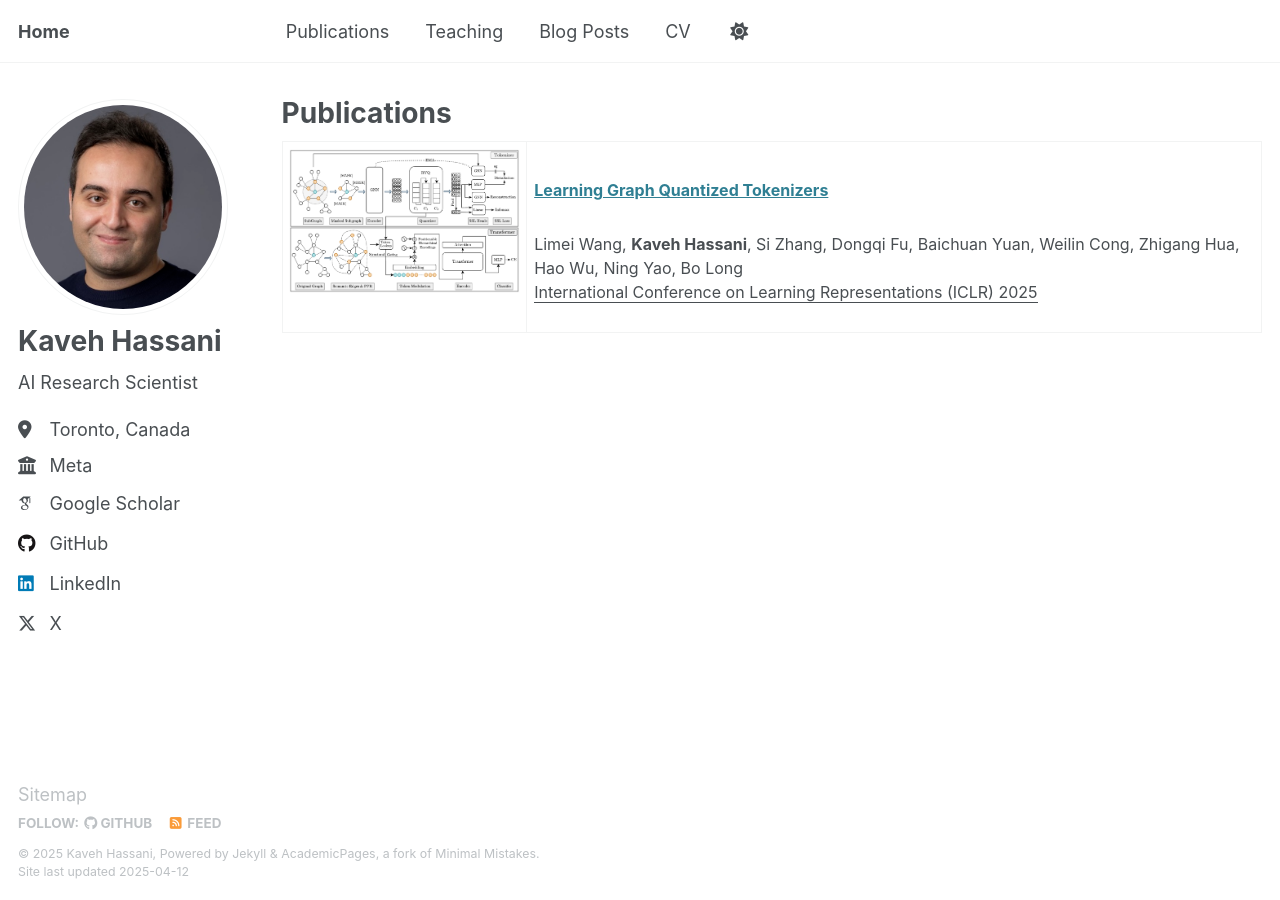
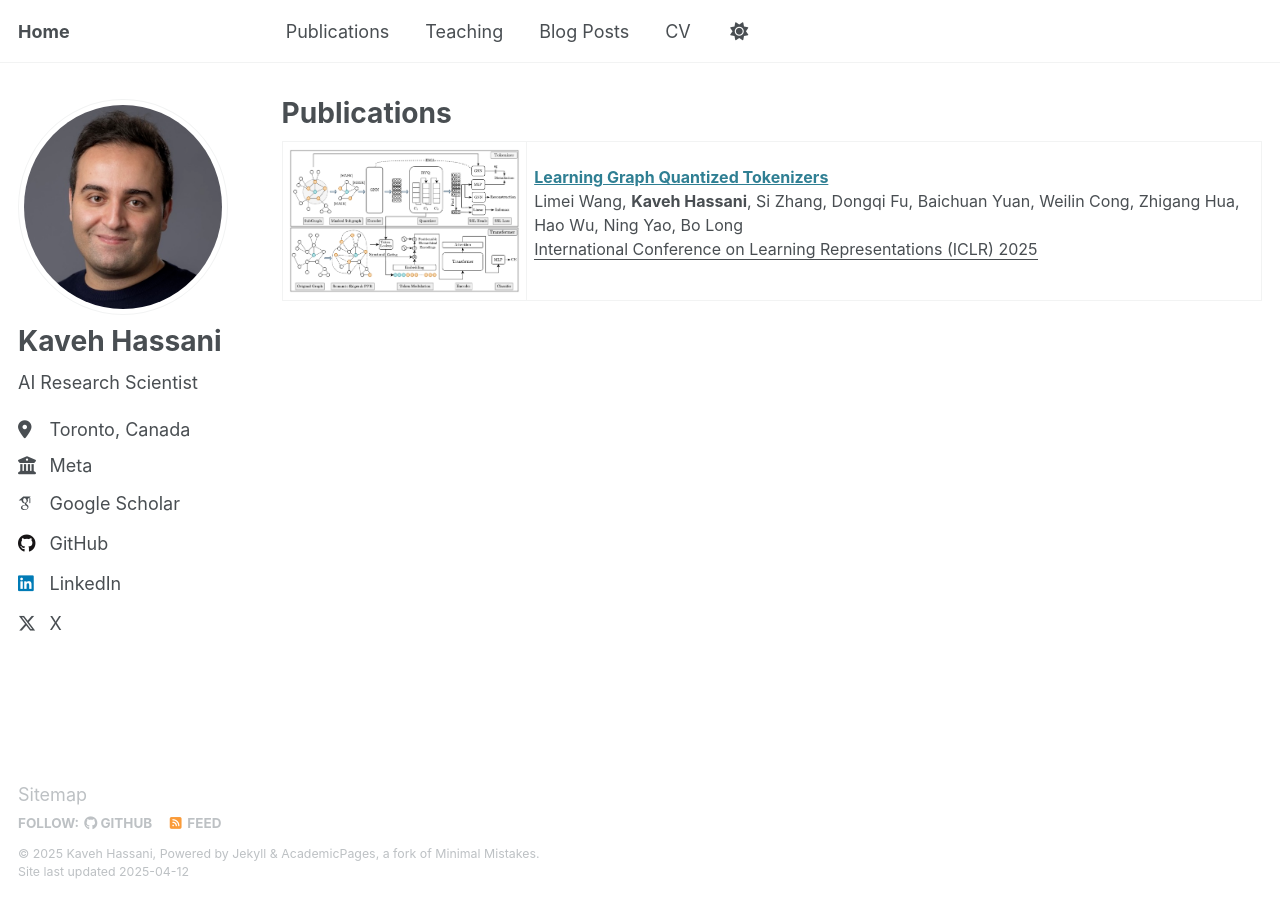
Before and after one commit to kavehhassani/kavehhassani.github.io, a Jekyll site: the page built from _pages/publications.html, in a window 1280 px wide. Built offline with Jekyll 4.4.1, drawn with Linux system fonts in a browser that asks for light colours; some web fonts are replaced.

Commit message:
Update publications.html

```diff
--- a/_pages/publications.html
+++ b/_pages/publications.html
@@ -31,12 +31,14 @@ author_profile: true
 <table class="publication-table">
   <tr>
     <td width="25%" style="text-align: center; vertical-align: top;">
-      <img class="publication-image" src="/images/gqt.png" alt="Paper teaser">
+      <a href="/images/gqt.png" target="_blank">
+        <img class="publication-image" src="/images/gqt.png" alt="Paper teaser">
+      </a>
     </td>
     <td width="75%" style="vertical-align: top;">
       <div class="publication-content">
         <p>
-          <h3><a target="_blank" href="https://arxiv.org/abs/2410.13798">Learning Graph Quantized Tokenizers</a></h3>
+          <b><a target="_blank" href="https://arxiv.org/abs/2410.13798">Learning Graph Quantized Tokenizers</a></b>
           <br>
           Limei Wang, <strong>Kaveh Hassani</strong>, Si Zhang, Dongqi Fu, Baichuan Yuan, Weilin Cong, Zhigang Hua, Hao Wu, Ning Yao, Bo Long
           <br>
```
